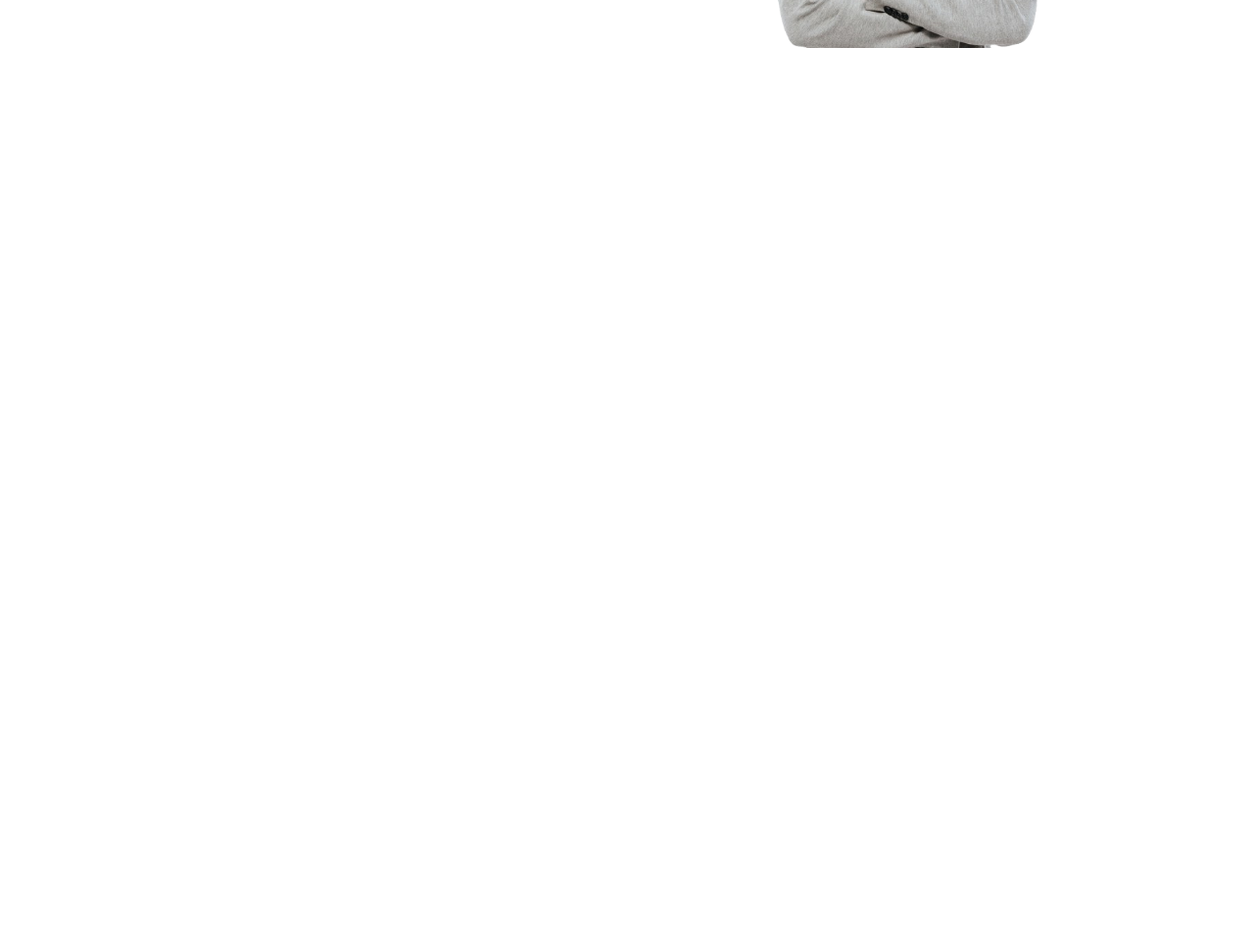
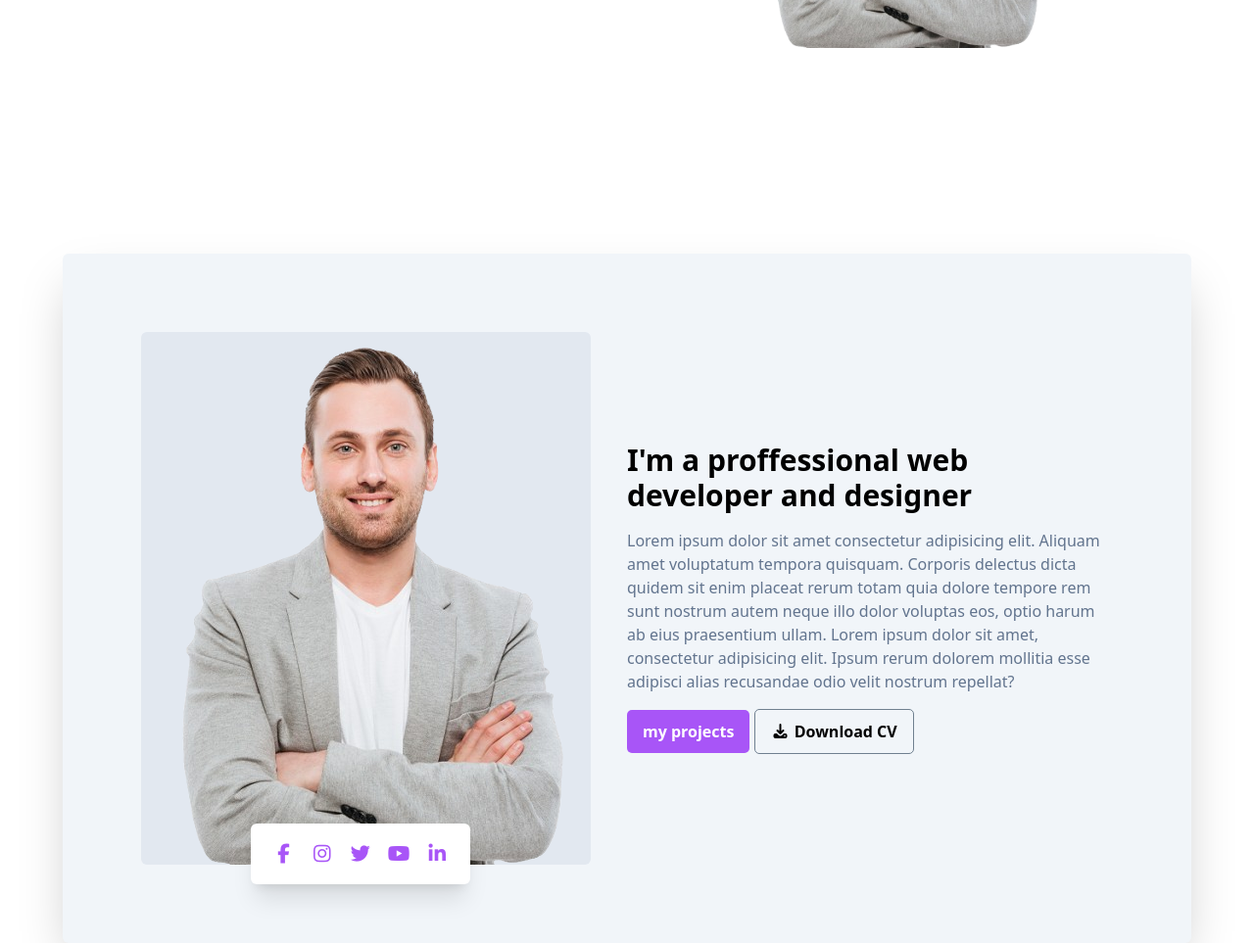
Before and after one commit to atikrahad/mywebsite, a plain HTML site: page index.html in a window 1280 px wide. Shown: the part 541-1504 px from the top of the page at 98% size. Before the commit the page ends 800 px from the top, so only its background shows below. Drawn offline with nearby package versions, Linux system fonts and the light colour scheme.

Commit message:
about section created

```diff
--- a/index.html
+++ b/index.html
@@ -6,6 +6,13 @@
     <title>Document</title>
     <!-- <link rel="stylesheet" href="/style.css"> -->
     <script src="https://cdn.jsdelivr.net/npm/@tailwindcss/browser@4"></script>
+    <link
+      rel="stylesheet"
+      href="https://cdnjs.cloudflare.com/ajax/libs/font-awesome/7.0.1/css/all.min.css"
+      integrity="sha512-2SwdPD6INVrV/lHTZbO2nodKhrnDdJK9/kg2XD1r9uGqPo1cUbujc+IYdlYdEErWNu69gVcYgdxlmVmzTWnetw=="
+      crossorigin="anonymous"
+      referrerpolicy="no-referrer"
+    />
     <style>
       ul li {
         padding: 8px 16px;
@@ -15,22 +22,46 @@
         color: rgb(168 85 247);
         background-color: rgba(184, 187, 190, 0.858);
       }
-      .btn1{
+      .btn1 {
         padding: 10px 16px;
         background-color: rgb(168 85 247);
         color: white;
         font-weight: 700;
         border-radius: 5px;
-        transition: all .2s ease-in-out;
+        transition: all 0.2s ease-in-out;
       }
-      .btn1:hover{
+      .btn1:hover {
         background-color: rgb(153, 49, 250);
         transform: scale(1.05);
+      }
+      .btn2 {
+        padding: 10px 16px;
+        border: 1px solid slategrey;
+        font-weight: 700;
+        border-radius: 5px;
+        transition: all 0.2s ease-in-out;
+      }
+      .btn2:hover {
+        color: rgb(168 85 247);
+        border: 1px solid rgb(168 85 247);
+        transform: scale(1.05);
+      }
+      a {
+        padding: 5px;
+        font-size: 20px;
+        color: rgb(168 85 247);
+      }
+      a:hover {
+        background-color: rgb(168 85 247);
+        color: white;
+        border-radius: 5px;
       }
     </style>
   </head>
   <body>
-    <nav class="bg-slate-50 fixed w-full flex items-center justify-around py-6 shadow-md">
+    <nav
+      class="bg-slate-50 fixed w-full flex items-center justify-around py-6 shadow-md"
+    >
       <div class="flex gap-3 items-center">
         <h2
           class="text-2xl font-semibold text-white bg-purple-500 px-4 py-2 rounded-full"
@@ -52,7 +83,10 @@
     <header class="h-screen flex justify-around items-center mx-40">
       <div class="w-1/2">
         <div>
-          <h1 class="text-5xl font-bold text-slate-800">Hello, I'm <br> Atik Rahad</h1>
+          <h1 class="text-5xl font-bold text-slate-800">
+            Hello, I'm <br />
+            Atik Rahad
+          </h1>
           <p class="my-5">
             Lorem ipsum dolor sit amet consectetur adipisicing elit. Eligendi,
             id cum quo delectus in ad dolor accusantium quaerat quam quisquam
@@ -63,7 +97,41 @@
         </div>
         <div></div>
       </div>
-      <img class="w-80" src="/my.png" alt="" />
+      <img class="w-80" src="./my.png" alt="" />
     </header>
+
+    <!-- about section  -->
+    <div
+      class="main max-w-6xl p-20 bg-slate-100 rounded-md shadow-2xl mx-auto flex items-center justify-between"
+    >
+      <div class="child1 w-1/2 relative">
+        <img class="bg-slate-200 rounded-md" src="./my.png" alt="" />
+        <div
+          class="absolute -bottom-5 left-28 bg-white p-4 rounded-md shadow-xl"
+        >
+          <a href=""><i class="fa-brands fa-facebook-f"></i></a>
+          <a href=""><i class="fa-brands fa-instagram"></i></a>
+          <a href=""><i class="fa-brands fa-twitter"></i></a>
+          <a href=""><i class="fa-brands fa-youtube"></i></a>
+          <a href=""><i class="fa-brands fa-linkedin-in"></i></a>
+        </div>
+      </div>
+      <div class="child2 w-1/2">
+        <h1 class="text-3xl font-bold">
+          I'm a proffessional web developer and designer
+        </h1>
+        <p class="text-slate-500 my-4">
+          Lorem ipsum dolor sit amet consectetur adipisicing elit. Aliquam amet
+          voluptatum tempora quisquam. Corporis delectus dicta quidem sit enim
+          placeat rerum totam quia dolore tempore rem sunt nostrum autem neque
+          illo dolor voluptas eos, optio harum ab eius praesentium ullam. Lorem
+          ipsum dolor sit amet, consectetur adipisicing elit. Ipsum rerum
+          dolorem mollitia esse adipisci alias recusandae odio velit nostrum
+          repellat?
+        </p>
+        <button class="btn1">my projects</button>
+        <button class="btn2"><i class="fa-solid fa-download"></i> Download CV</button>
+      </div>
+    </div>
   </body>
 </html>
```
